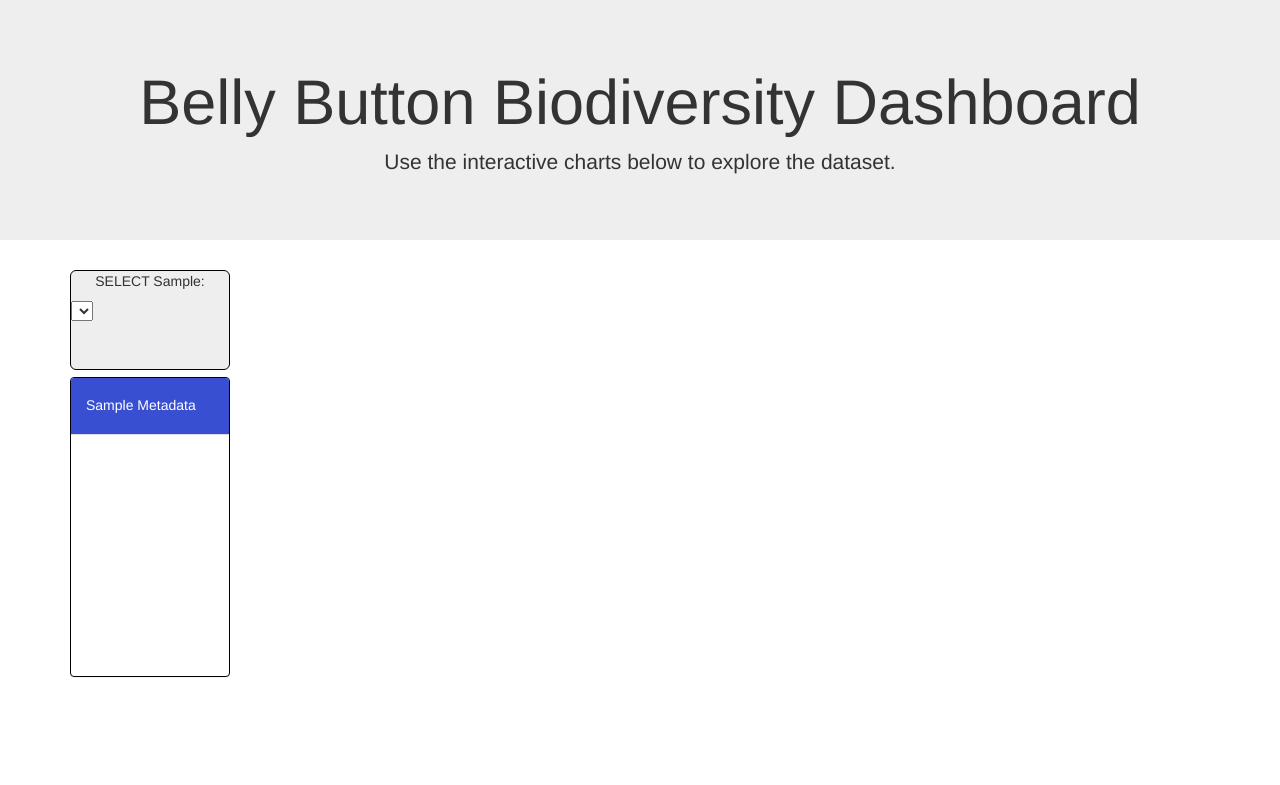
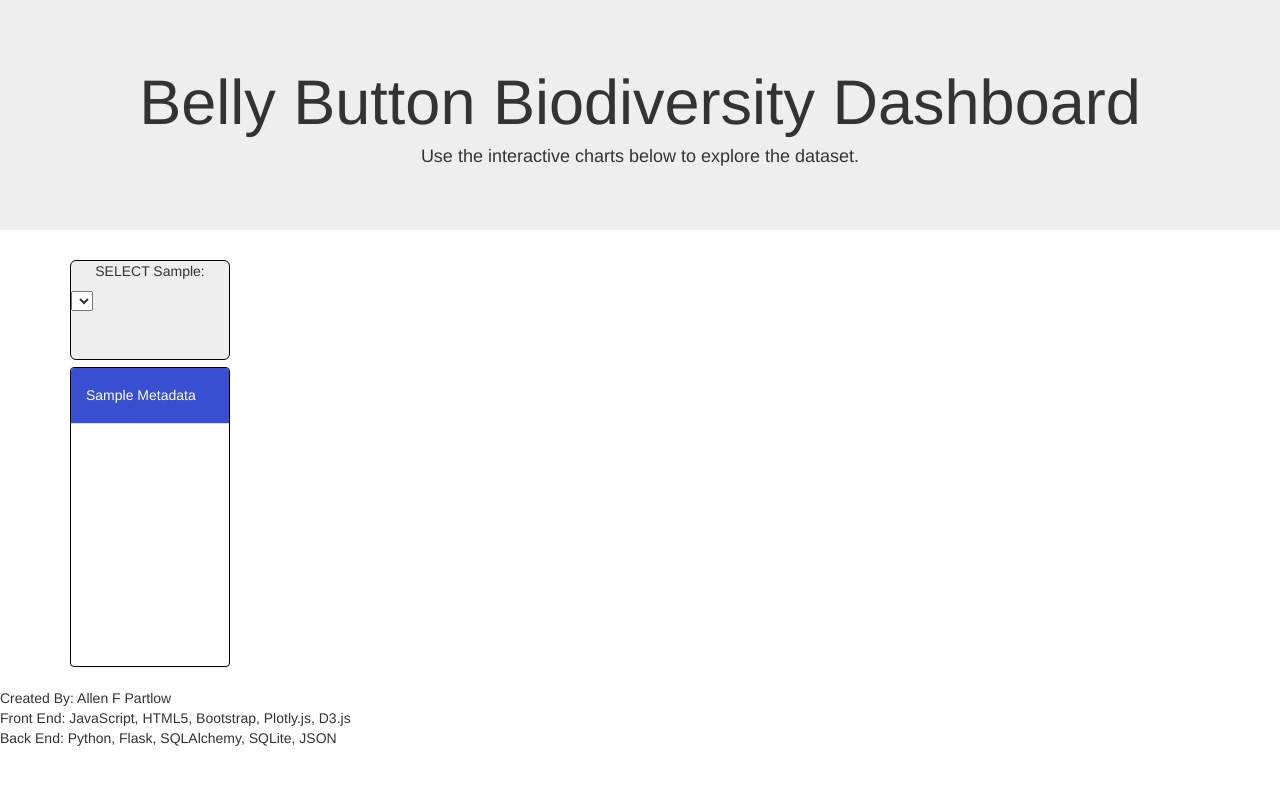
Before and after one commit to Allenfp/Interactive-Visualization-and-Dashboard, a Flask app: page / in a window 1280 px wide. Shown: the top 785 px of the page. Run offline with Flask 2, Linux system fonts and the light colour scheme; data comes from the database, SQL or seed files in the repository; lists and menus that the app fills with data are empty; some libraries are stand-ins or nearby versions.

Commit message:
Improved Aesthetics and fixed plotly bug.
Improved Aesthetics and fixed plotly bug.

```diff
--- a/app.py
+++ b/app.py
@@ -66,7 +66,11 @@
     for data in wfreq_info:
         wfreq = data.WFREQ
 
-    return jsonify(wfreq)
+    wf = {
+        "wf" : wfreq
+    }
+
+    return jsonify(wf)
 
 # #OTU IDs and Sample Values by Sample
 @app.route('/samples/<sample>')
--- a/static/app.js
+++ b/static/app.js
@@ -3,6 +3,7 @@
 var sampleMetaData = "/metadata/"
 var sampleSampleURL = "/samples/"
 var sampleOtuDesc = "/otu"
+var wFreqUrl = "/wfreq/"
 
 d3.json(sampleListUrl, function(error, sampleList) {
     if (error) {
@@ -24,7 +25,6 @@
 
     d3.json(sampleMetaData+sample, function(error, sampleMeta) {
 
-
         d3.select('#sample_info').append('li').attr('id', 'age').text('Age: '+ sampleMeta.age)
         .append('li').attr('id', 'bbType').text('BB Type: ' + sampleMeta.BBTYPE)
         .append('li').attr('id', 'ethnicity').text('Ethnicity: '+ sampleMeta.ETHNICITY)
@@ -32,6 +32,79 @@
         .append('li').attr('id', 'location').text('Location: ' + sampleMeta.LOCATION)
         .append('li').attr('id', 'sampleID').text('Sample ID: ' + sampleMeta.SAMPLEID)
         })
+
+    d3.json(wFreqUrl+sample.toLowerCase(), function(error, sampleWF) {
+        var level = sampleWF.wf * 20;
+        console.log(level);
+
+        // Trig to calc meter point
+        var degrees = 180 - level,
+            radius = .5;
+        var radians = degrees * Math.PI / 180;
+        var x = radius * Math.cos(radians);
+        var y = radius * Math.sin(radians);
+
+        // Path: may have to change to create a better triangle
+        var mainPath = 'M -.0 -0.025 L .0 0.025 L ',
+            pathX = String(x),
+            space = ' ',
+            pathY = String(y),
+            pathEnd = ' Z';
+        var path = mainPath.concat(pathX,space,pathY,pathEnd);
+
+        var data = [
+            { type: 'scatter',
+            x: [0], y:[0],
+            marker: {size: 28, color:'850000'},
+            showlegend: false,
+            name: 'Frequency',
+        },
+        {
+            values: [50/9, 50/9, 50/9, 50/9, 50/9, 50/9, 50/9, 50/9, 50/9, 50],
+            rotation: 90,
+            text: ['8-9', '7-8', '6-7', '5-6', '4-5', '3-4', '2-3', '1-2', '0-1', ''],
+            textinfo: 'text',
+            textposition:'inside',
+            marker: {
+                colors:[ 'rgba(14, 33, 0, .5)',
+                            'rgba(14, 66, 0, .5)',
+                            'rgba(45, 99, 0, .5)',
+                            'rgba(77, 127, 0, .5)',
+                            'rgba(110, 154, 22, .5)',
+                            'rgba(170, 202, 42, .5)',
+                            'rgba(202, 209, 95, .5)',
+                            'rgba(210, 206, 145, .5)',
+                            'rgba(232, 226, 202, .5)',
+                            'rgba(255, 255, 255, 0)']
+                    },
+            labels: ['8-9', '7-8', '6-7', '5-6', '4-5', '3-4', '2-3', '1-2', '0-1', ''],
+            hoverinfo: 'label',
+            hole: .5,
+            type: 'pie',
+            showlegend: false,
+
+        }];
+
+        var layout = {
+            shapes:[{
+                type: 'path',
+                path: path,
+                fillcolor: '850000',
+                line: {
+                    color: '850000'
+                }}],
+            title: 'Average Weekly Cleaning Frequency',
+            height: 500,
+            width: 500,
+            xaxis: {zeroline:false, showticklabels:false,
+                    showgrid: false, range: [-1, 1]},
+            yaxis: {zeroline:false, showticklabels:false,
+                    showgrid: false, range: [-1, 1]}
+        };
+
+        Plotly.newPlot('needle_graph', data, layout);
+
+    })
 
     d3.json(sampleSampleURL+sample, function(error, sampleSample) {
 
@@ -51,18 +124,20 @@
             values: sampleSample[1].sample_values.slice(0,10),
             labels: sampleSample[0].otu_ids.slice(0,10),
             hovertext: otuArray10,
-            type: 'pie'
+            type: 'pie',
+            showlegend: false
             }]
 
         var pieLayout = {
             autosize: false,
-            width: 500,
-            height: 500,
+            width: 400,
+            height: 400,
+            title: 'Samples\'s 10 Most Prevalent Bacteria',
             margin: {
                 l: 50,
                 r: 10,
                 b: 10,
-                t: 10,
+                t: 40,
                 pad: 4
             }}
 
@@ -83,6 +158,7 @@
             autosize: false,
             width: 1200,
             height: 500,
+            title: 'Prevalence by Bacterium (Mouse-over for details)',
             margin: {
                 l: 50,
                 r: 50,
--- a/templates/index.html
+++ b/templates/index.html
@@ -16,16 +16,14 @@
 <div class="jumbotron">
     <div class="container">
         <h1 class="text-center">Belly Button Biodiversity Dashboard</h1>
-        <p class="text-center">Use the interactive charts below to explore the dataset.</p>
+        <h4 class="text-center">Use the interactive charts below to explore the dataset.</p>
     </div>
 </div>
 
-
-<div class="container" style="height: 500px;">
-    <div style="height: 500px;" class="row  col-xs-2 col-sm-2 col-md-2 col-lg-2">
+<div class="container">
+    <div class="row  col-xs-2 col-sm-2 col-md-2 col-lg-2">
         <div style="background-color: #eee; border: thin solid black; margin-bottom: .5em; height: 100px;" class="img-rounded ">
             <p class="text-center">SELECT Sample:</p>
-            <!-- https://www.w3schools.com/tags/ev_onchange.asp -->
             <select id="sample_select" class="text-center" onchange="changeData(this.value)"></select>
         </div>
 
@@ -49,17 +47,17 @@
 
 
     </div>
+
+    <div class="row">
+        <div id="bubble_graph" class="col-xs-12 col-sm-12 col-md-12 col-lg-12">
+
+        </div>
+    </div>
 </div>
 
-
-
-<div class="row">
-    <div id="bubble_graph" class="col-xs-12 col-sm-12 col-md-12 col-lg-12">
-
-
-    </div>
-</div>
-</div>
+<p>Created By: Allen F Partlow<br>
+    Front End: JavaScript, HTML5, Bootstrap, Plotly.js, D3.js <br>
+    Back End: Python, Flask, SQLAlchemy, SQLite, JSON </p>
 
 <script src="{{url_for('static', filename='app.js')}}"></script>
 
```
Also changed, not shown: Dashboard.jpg (added).
